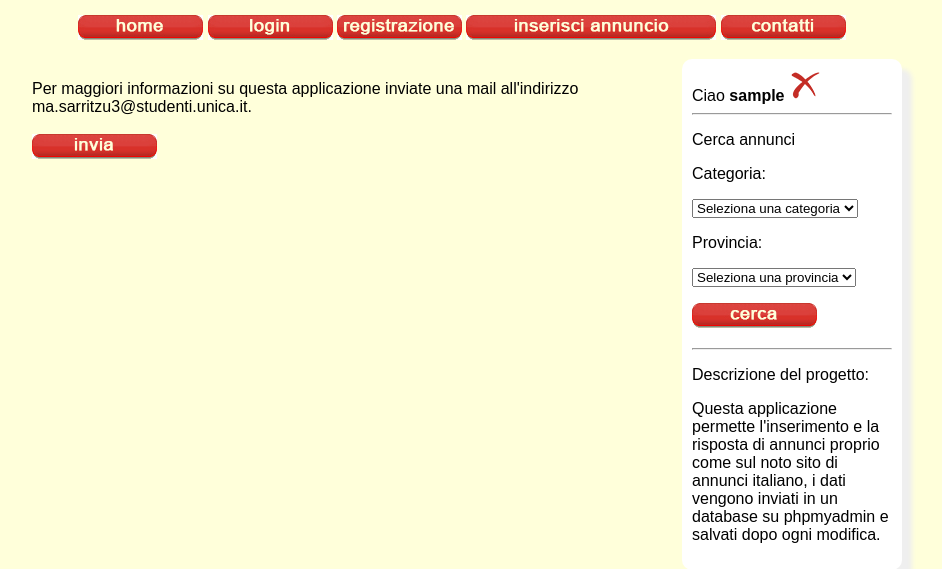
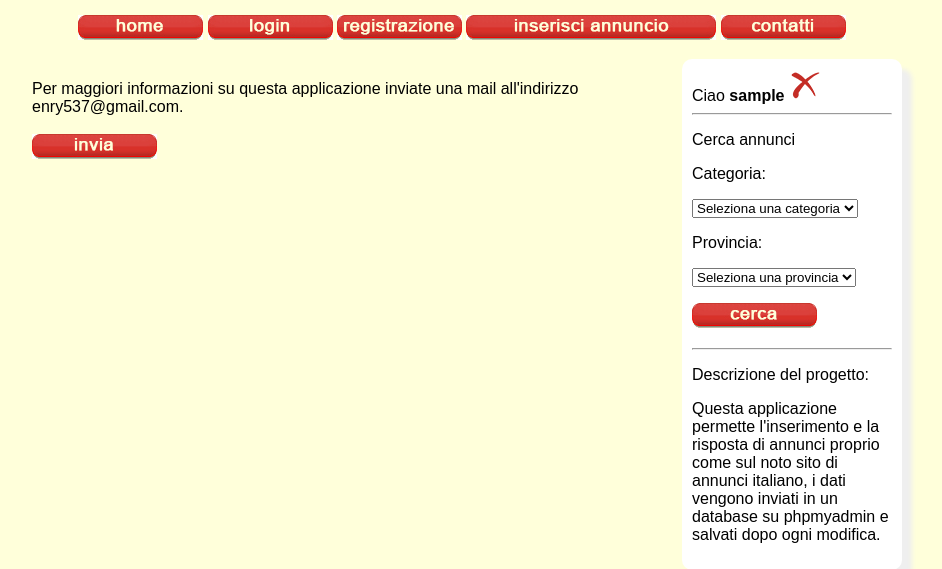
Before and after one commit to Enry537/ammunciopoli, a PHP site: page /contatti.php?form=open in a window 1280 px wide. Shown: the part 110-679 px from the top of the page, without its empty margins (178-1120 px from the left). Run offline with PHP 8.4, Linux system fonts and the light colour scheme; the visitor is signed in with stand-in values (Sample User, id 1); data that the repository does not hold is empty.

Commit message:
Update contatti.php

```diff
--- a/contatti.php
+++ b/contatti.php
@@ -22,9 +22,9 @@ session_start();
 <?php include ('files/menu_Sid.php'); ?>
     </div>
     <div id="main">
-        <p>Per maggiori informazioni su questa applicazione inviate una mail all'indirizzo ma.sarritzu3@studenti.unica.it. <br />
+        <p>Per maggiori informazioni su questa applicazione inviate una mail all'indirizzo enry537@gmail.com. <br />
           <br />
-<a href="mailto:ma.sarritzu3@studenti.unica.it"><img src="files/img/button_inv.jpg" border="0" alt="invia" onmouseover="this.src='files/img/button_invh.jpg'" onmouseout="this.src='files/img/button_inv.jpg'"/></a>        </p>
+<a href="mailto:enry537@gmail.com"><img src="files/img/button_inv.jpg" border="0" alt="invia" onmouseover="this.src='files/img/button_invh.jpg'" onmouseout="this.src='files/img/button_inv.jpg'"/></a>        </p>
     </div>
     <div id="footer"><?php include ('files/footer.html'); ?></div>
 </div>
```
